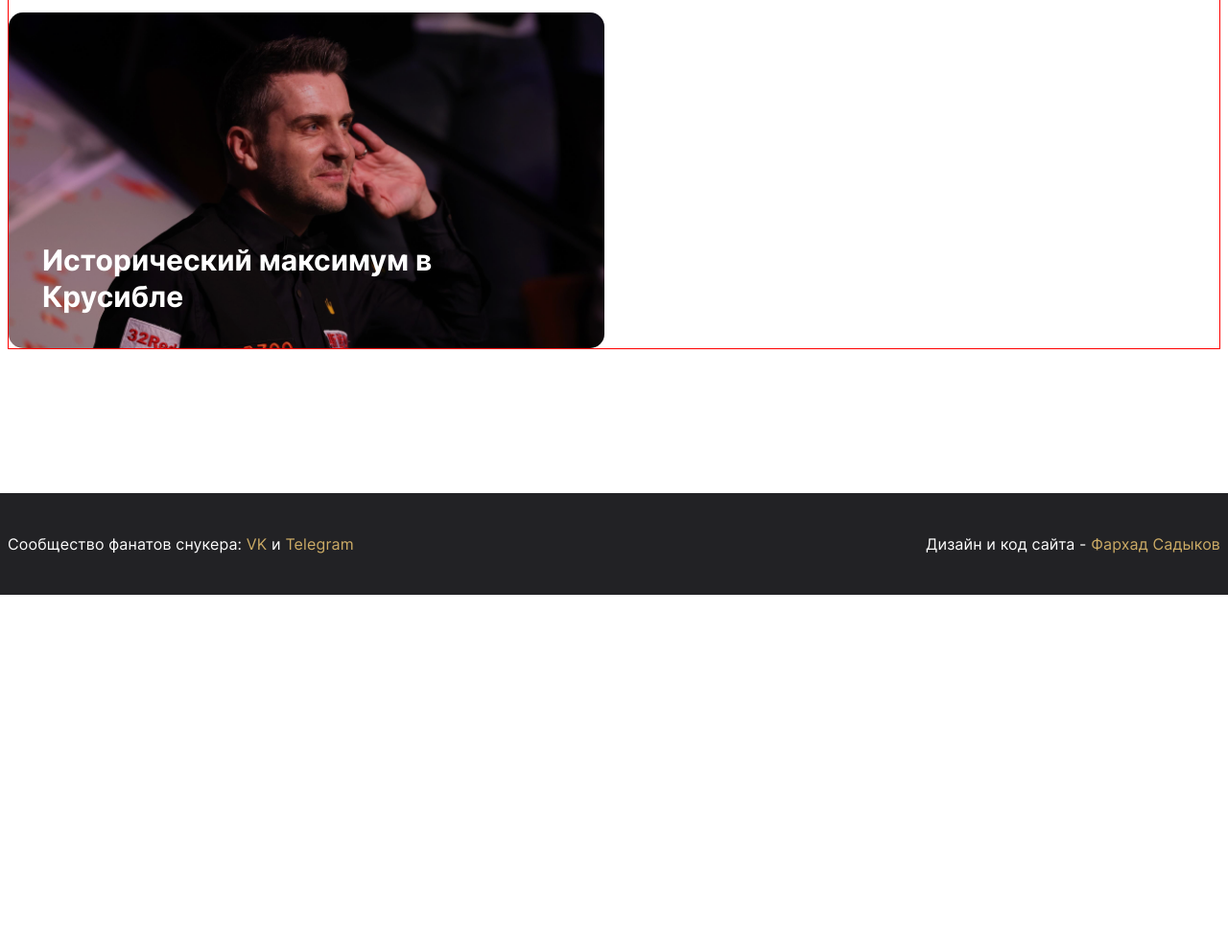
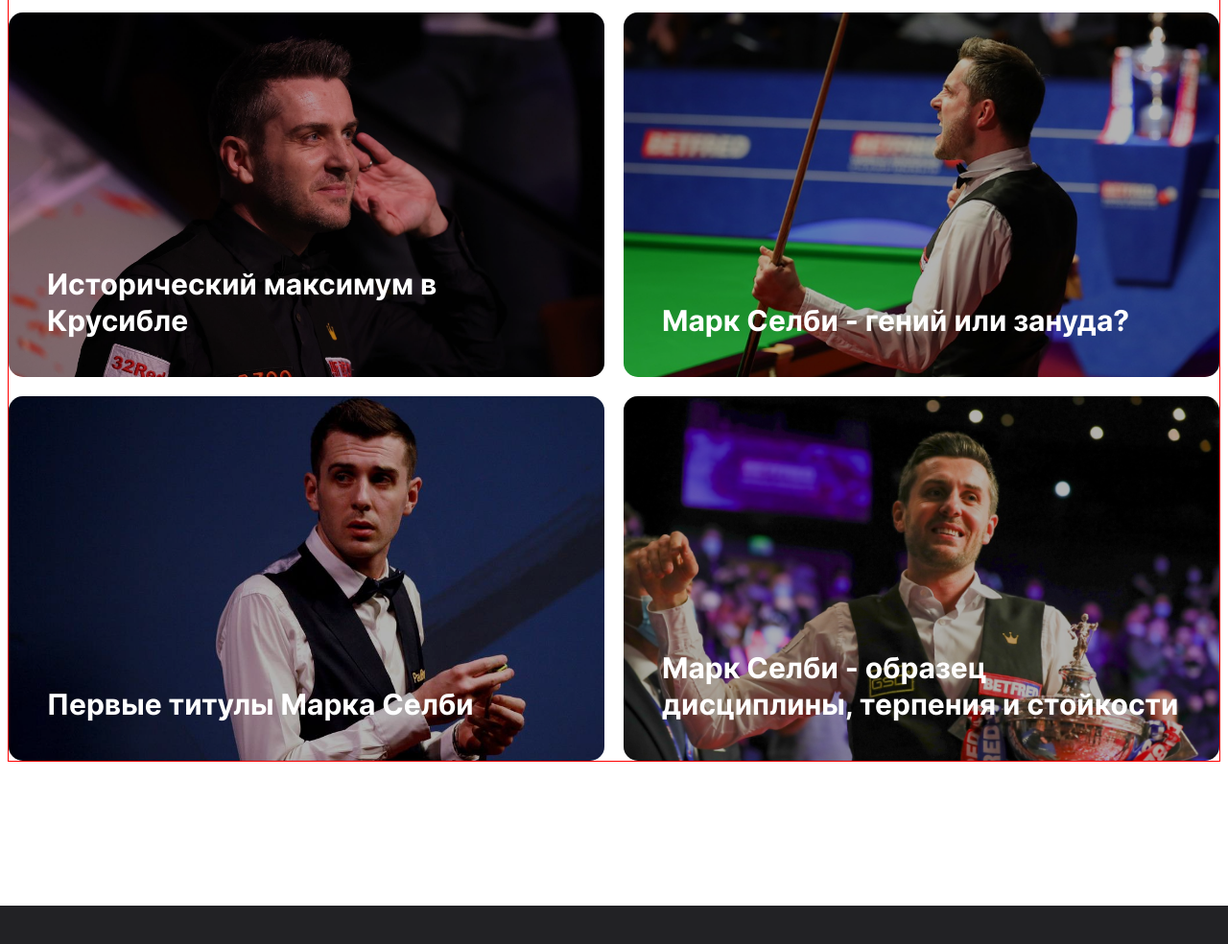
Before and after one commit to everwaveme/mark-selby, a website: page www/index.html in a window 1280 px wide. Shown: the part 8459-9443 px from the top of the page at 96% size. Before the commit the page ends 9079 px from the top, so only its background shows below. Drawn offline with Linux system fonts and the light colour scheme.

Commit message:
finished four block in more-info section

```diff
--- a/src/styles/blocks/_more-info.scss
+++ b/src/styles/blocks/_more-info.scss
@@ -27,6 +27,7 @@
   position: relative;
   flex-basis: 50%;
   padding: 10px;
+  height: 400px;
 }
 
 .more-info-link {
@@ -46,7 +47,7 @@
   left: 10px;
   bottom: 10px;
   // width: 100%;
-  background: rgba(0, 0, 0, .2);
+  background: rgba(0, 0, 0, .3);
   border-radius: 15px;
 }
 
@@ -55,16 +56,16 @@
   position: absolute;
   left: 0;
   bottom: 0;
-  padding: 35px;
-  // width: 100%;
+  padding: 40px;
+  width: 100%;
   font-weight: 700;
   font-size: 30px;
   line-height: 38px;
   color: $color-light;
 
   &:hover {
-    color: $color-accent;
-    opacity: .8;
+    // color: $color-accent;
+    // opacity: .8;
     text-decoration: underline;
   }
 
--- a/www/index.html
+++ b/www/index.html
@@ -257,13 +257,39 @@
                   Исторический максимум в Крусибле
                 </p>
               </div>
-
             </a>
-
+          </li>
+          <li class="more-info-item">
+            <a href="#" class="more-info-link">
+              <img class="more-info-img" src="./images/ms-genius.jpg" alt="Марк Селби улыбается">
+              <div class="more-info-fade">
+                <p class="more-info-caption">
+                  Марк Селби - гений или зануда?
+                </p>
+              </div>
+            </a>
+          </li>
+          <li class="more-info-item">
+            <a href="#" class="more-info-link">
+              <img class="more-info-img" src="./images/ms-first-titles.jpg" alt="Первые титулы Марка Селби">
+              <div class="more-info-fade">
+                <p class="more-info-caption">
+                  Первые титулы Марка Селби
+                </p>
+              </div>
+            </a>
+          </li>
+          <li class="more-info-item">
+            <a href="#" class="more-info-link">
+              <img class="more-info-img" src="./images/ms-discipline.jpg" alt="Марк Селби с кубков чемпиона мира 2021">
+              <div class="more-info-fade">
+                <p class="more-info-caption">
+                  Марк Селби - образец дисциплины, терпения и стойкости
+                </p>
+              </div>
+            </a>
           </li>
         </ul>
-
-
       </div>
     </section>
 
```
Also changed, not shown: www/images/ms-discipline.jpg (added), www/images/ms-first-titles.jpg (added), www/images/ms-genius.jpg (added), www/style/style.css.
